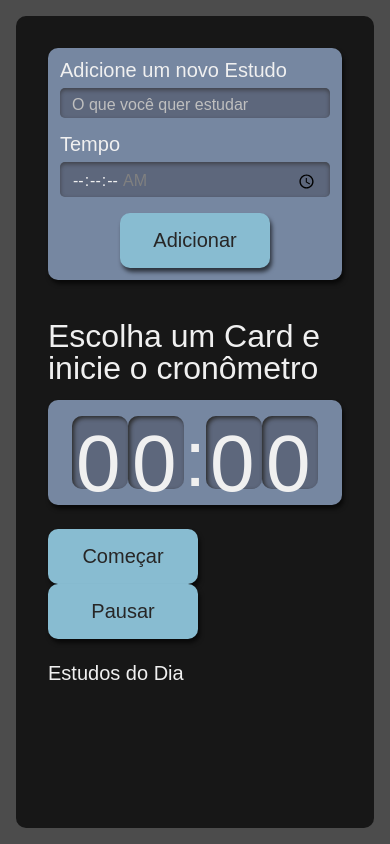
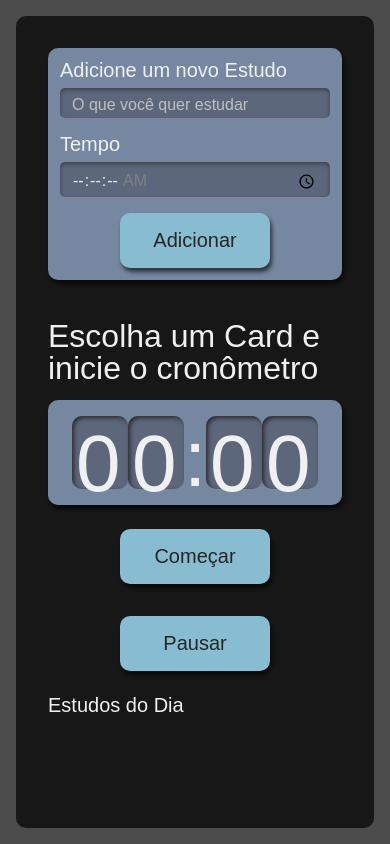
Before and after one commit to pennAls/Alura_Cursos, a React (Create React App) app in the folder Front-End/React com TS/my-studies/: page / in a window 390 px wide. Built offline with nearby package versions, Linux system fonts and the light colour scheme.

Commit message:
Ajustes css finais

```diff
--- a/Front-End/React com TS/my-studies/src/components/Cronometro/Cronometro.tsx
+++ b/Front-End/React com TS/my-studies/src/components/Cronometro/Cronometro.tsx
@@ -79,6 +79,7 @@ export const Cronometro = ({ finishTarefa, setTarefas }: Props) => {
         <Relogio tempo={tempoSeconds} />
       </div>
       <div>
+        <div className = {style.divButtons}>
         <Botao
           onClick={() => {
             if (isPaused.current) {
@@ -91,6 +92,7 @@ export const Cronometro = ({ finishTarefa, setTarefas }: Props) => {
           {isPaused.current ? "Retomar" : "Começar"}
         </Botao>
         <Botao onClick={pausarCronometro}>Pausar</Botao>
+        </div>
       </div>
     </div>
   );
--- a/Front-End/React com TS/my-studies/src/components/Cronometro/cronometro.module.scss
+++ b/Front-End/React com TS/my-studies/src/components/Cronometro/cronometro.module.scss
@@ -58,3 +58,17 @@
     }
   }
 }
+
+.divButtons {
+  display: flex;
+  flex-direction: row;
+  justify-content: center;
+  gap: 32px;
+}
+
+@media (max-width: 768px) {
+  .divButtons {
+    flex-direction: column;
+    gap:32px;
+  }
+}
```
